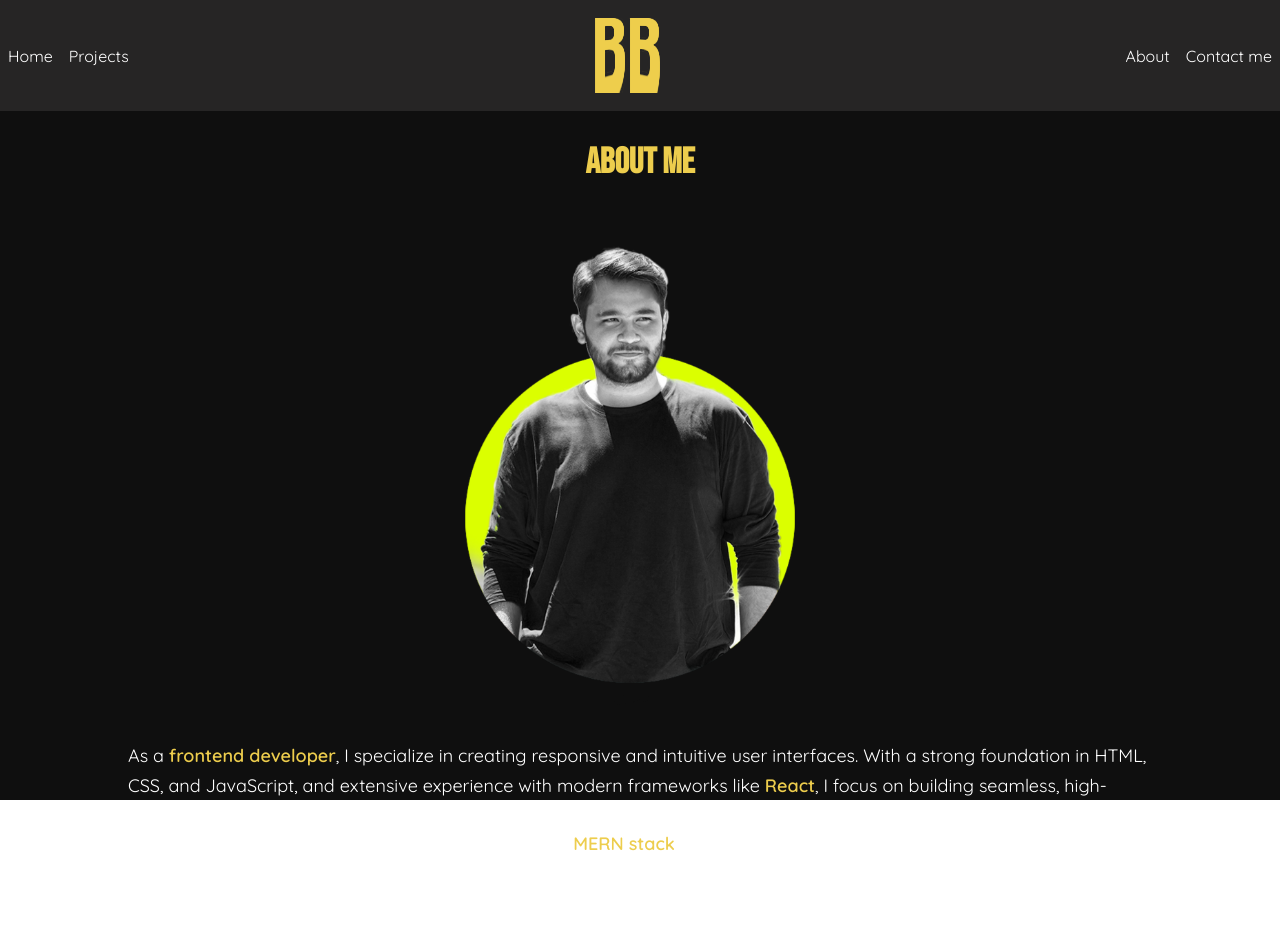
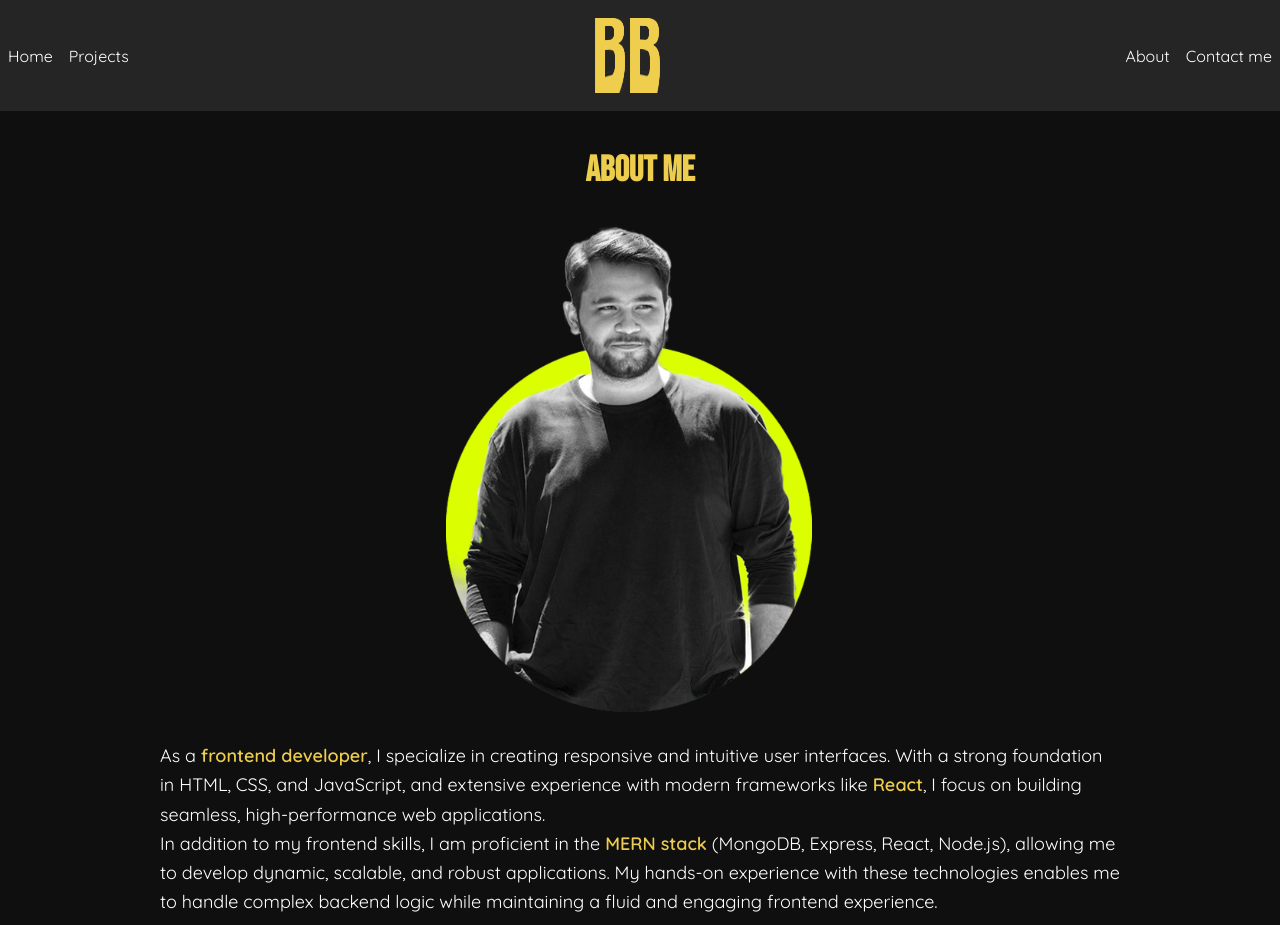
Before and after one commit to Blackburn-12/Portfolio, a React (Vite) app: page /about in a window 1280 px wide. Built offline with nearby package versions, Linux system fonts and the light colour scheme.

Commit message:
responsive msle hul kiye hai

```diff
--- a/src/componenets/About.jsx
+++ b/src/componenets/About.jsx
@@ -3,40 +3,36 @@ import Navbar from "./Navbar";
 import myimg from "../images/my.png"
 const About = () => {
   return (
-    <div className="bg-dark h-screen flex flex-col">
+    <div className="bg-dark min-h-screen flex flex-col">
       <Navbar />
 
-      <div>
-        <div className="flex flex-col gap-8 mt-8 justify-center items-center max-w-screen-lg mx-auto">
+      <div className="flex flex-col py-2 mt-8 justify-center items-center max-w-screen-lg mx-auto px-4">
         <h1 className="text-center text-4xl font-BebasNeue space-x-1 font-bold text-primary gradient-text">
           About me
         </h1>
 
-          <div>
-            <img src={myimg} height={550} width={450} alt="" />
+        <div className="flex justify-center">
+          <img
+            src={myimg}
+            alt="Myself"
+            className="w-full h-auto sm:w-3/4 md:w-2/3 lg:w-[500px] lg:h-[550px]"
+          />
         </div>
 
-          <div className="text-white text-lg leading-relaxed font-Quicksand">
+        <div className="text-white text-lg leading-relaxed font-Quicksand px-4">
           <p>
             As a{" "}
-              <span className="text-primary font-semibold font-Quicksand">
+            <span className="text-primary font-semibold">
               frontend developer
             </span>
-              , I specialize in creating responsive and intuitive user
-              interfaces. With a strong foundation in HTML, CSS, and JavaScript,
-              and extensive experience with modern frameworks like{" "}
-              <span className="text-primary font-semibold font-Quicksand">React</span>, I focus
-              on building seamless, high-performance web applications.
+            , I specialize in creating responsive and intuitive user interfaces. With a strong foundation in HTML, CSS, and JavaScript, and extensive experience with modern frameworks like{" "}
+            <span className="text-primary font-semibold">React</span>, I focus on building seamless, high-performance web applications.
           </p>
           <p>
             In addition to my frontend skills, I am proficient in the{" "}
-              <span className="text-primary font-semibold font-Quicksand">MERN stack</span>{" "}
-              (MongoDB, Express, React, Node.js), allowing me to develop
-              dynamic, scalable, and robust applications. My hands-on experience
-              with these technologies enables me to handle complex backend logic
-              while maintaining a fluid and engaging frontend experience.
+            <span className="text-primary font-semibold">MERN stack</span>{" "}
+            (MongoDB, Express, React, Node.js), allowing me to develop dynamic, scalable, and robust applications. My hands-on experience with these technologies enables me to handle complex backend logic while maintaining a fluid and engaging frontend experience.
           </p>
-          </div>
         </div>
       </div>
     </div>
--- a/src/componenets/Home.jsx
+++ b/src/componenets/Home.jsx
@@ -4,8 +4,8 @@ import Navbar from "./Navbar";
 const Home = () => {
   return (
     <div className="relative h-screen flex flex-col bg-dark">
+        <Navbar />
       <div className="z-10">
-      <Navbar />
       </div>
       <div className="absolute inset-0 top-[64px]"> {/* Adjust the top value if needed */}
         <img
@@ -16,15 +16,15 @@ const Home = () => {
       </div>
       <div className="relative flex flex-1 items-center justify-center z-10">
         <div className="text-center animate-fade-in">
-        <h1 className="text-[220px] font-BebasNeue font-extrabold text-[#edcd4d] leading-none">
+          <h1 className="text-[80px] sm:text-[100px] md:text-[120px] lg:text-[160px] xl:text-[220px] font-BebasNeue font-extrabold text-[#edcd4d] leading-none">
             Blackburn
           </h1>
-
-        <p className="text-white font-BebasNeue ">Interlinked</p>
+          <p className="text-white font-BebasNeue text-sm sm:text-base md:text-lg lg:text-xl xl:text-2xl">
+            Interlinked
+          </p>
         </div>
       </div>
     </div>
-
   );
 };
 
--- a/src/componenets/Projects.jsx
+++ b/src/componenets/Projects.jsx
@@ -12,40 +12,45 @@ const Projects = () => {
           Made with React
         </h1>
 
-          <div className="grid sm:grid-cols-1 md:grid-cols-2 lg:grid-cols-3 w-full max-w-screen-lg">
+        <div className="grid sm:grid-cols-1 md:grid-cols-2 lg:grid-cols-3 w-full max-w-screen-lg gap-4">
           <Card
             name={"Burnflix"}
             description={"Movies website"}
             link={"https://burnflix.vercel.app/"}
+            className="mb-4 sm:mb-0"
           />
           <Card
             name={"GitFinder"}
             description={"Find who you want!"}
             link={"https://gitfinder-six-theta.vercel.app/"}
+            className="mb-4 sm:mb-0"
           />
           <Card
             name={"Weather App"}
             description={"Tells weather"}
             link={"https://weather-app-ten-tawny-90.vercel.app/"}
+            className="mb-4 sm:mb-0"
           />
         </div>
       </div>
 
       <div className="flex flex-col gap-8 mt-8 justify-center items-center">
         <h1 className="text-center text-4xl font-BebasNeue space-x-1 font-bold text-primary gradient-text">
-            Made with Vanila js
+          Made with Vanilla JS
         </h1>
 
-          <div className="grid sm:grid-cols-1 md:grid-cols-2 lg:grid-cols-3 w-full max-w-screen-lg">
+        <div className="grid sm:grid-cols-1 md:grid-cols-2 lg:grid-cols-3 w-full max-w-screen-lg gap-4">
           <Card
             name={"Stopwatch"}
             description={"Tells time!"}
             link={"https://blackburn-12.github.io/Stopwatch/"}
+            className="mb-4 sm:mb-0"
           />
           <Card
             name={"Calculator"}
             description={"Can calculate!"}
             link={"https://calculator-gules-mu.vercel.app/"}
+            className="mb-4 sm:mb-0"
           />
         </div>
       </div>
@@ -55,13 +60,13 @@ const Projects = () => {
           Made with MERN
         </h1>
 
-          <div className="grid sm:grid-cols-1 md:grid-cols-2 lg:grid-cols-3 w-full max-w-screen-lg">
+        <div className="grid sm:grid-cols-1 md:grid-cols-2 lg:grid-cols-3 w-full max-w-screen-lg gap-4">
           <Card
             name={"Todoapp"}
             description={"Makes list!"}
             link={"https://todoappbb.vercel.app/"}
+            className="mb-4 sm:mb-0"
           />
-
         </div>
       </div>
     </div>
```
Lines whose indentation alone changed are shown as unchanged.
